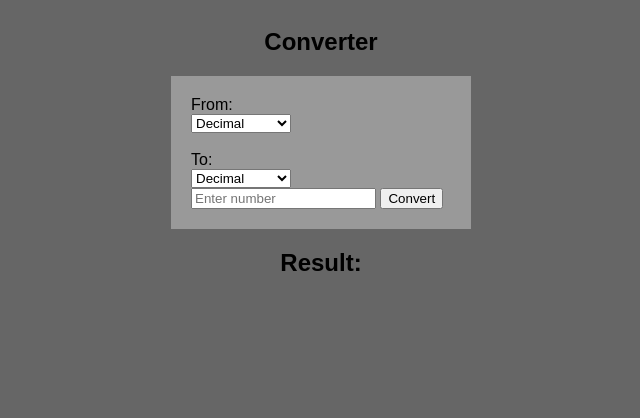
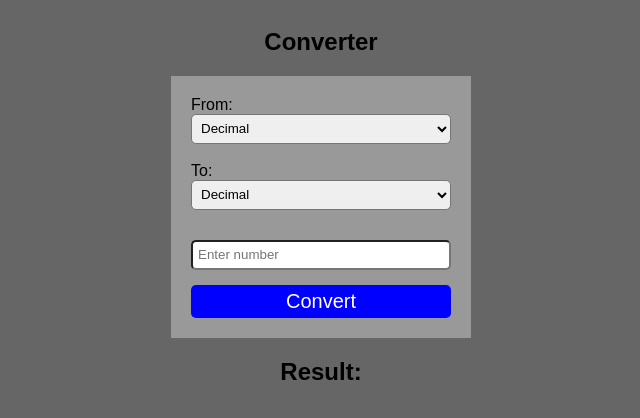
Before and after one commit to PPetkov2000/Converter-app, a plain HTML site: page index.html in a window 1280 px wide. Shown: the whole page, without its empty margins (319-959 px from the left). Drawn offline with Linux system fonts and the light colour scheme.

Commit message:
update class names

```diff
--- a/style.css
+++ b/style.css
@@ -9,7 +9,6 @@ body {
 
 .container {
   display: flex;
-  justify-content: center;
   align-items: center;
   flex-direction: column;
 }
@@ -24,7 +23,7 @@ body {
   display: block;
 }
 
-.converter .select {
+.converter__select {
   width: 100%;
   height: 30px;
   padding-left: 5px;
@@ -32,7 +31,7 @@ body {
   outline: none;
 }
 
-.converter .input {
+.converter__input {
   width: 100%;
   height: 30px;
   margin-top: 30px;
@@ -41,7 +40,7 @@ body {
   outline: none;
 }
 
-.converter .convert {
+.converter__button {
   width: 100%;
   background-color: blue;
   color: #fff;
@@ -52,6 +51,6 @@ body {
   border: none;
 }
 
-.converter .convert:hover {
+.converter__button:hover {
   background-color: #005c99;
 }
```
